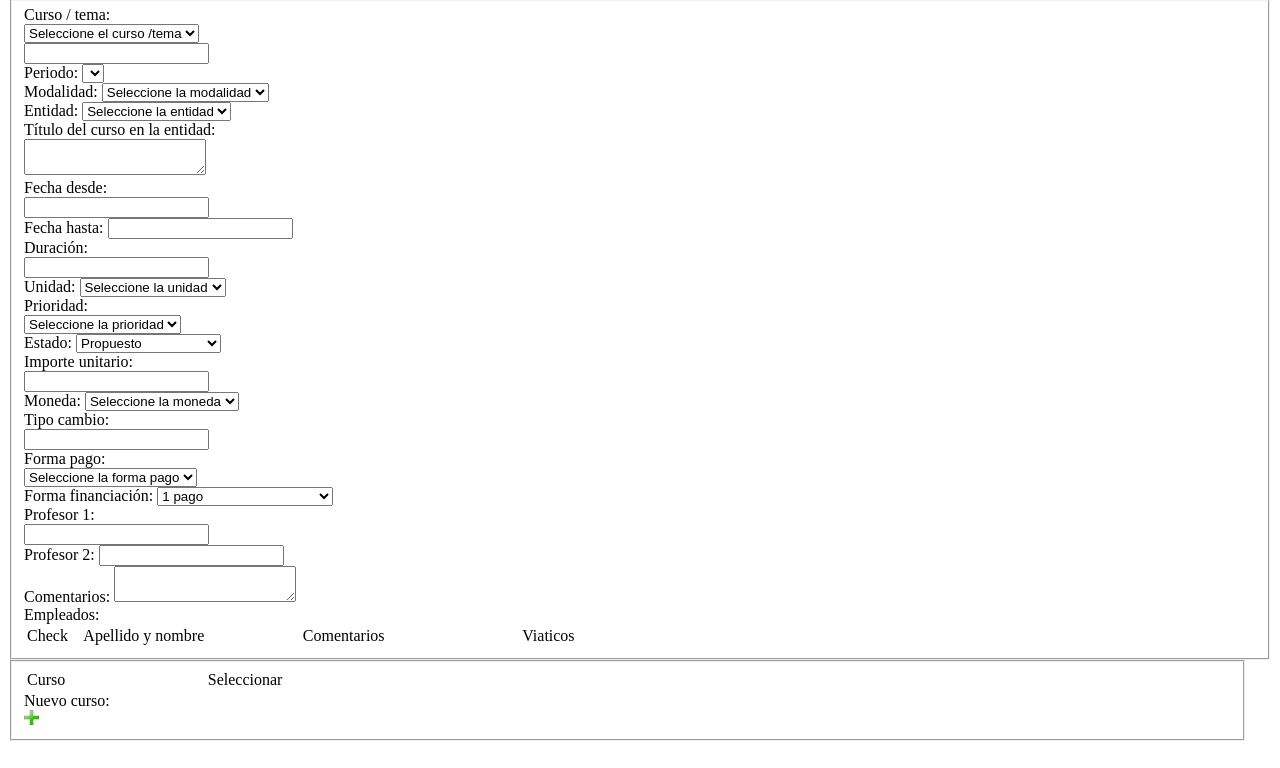
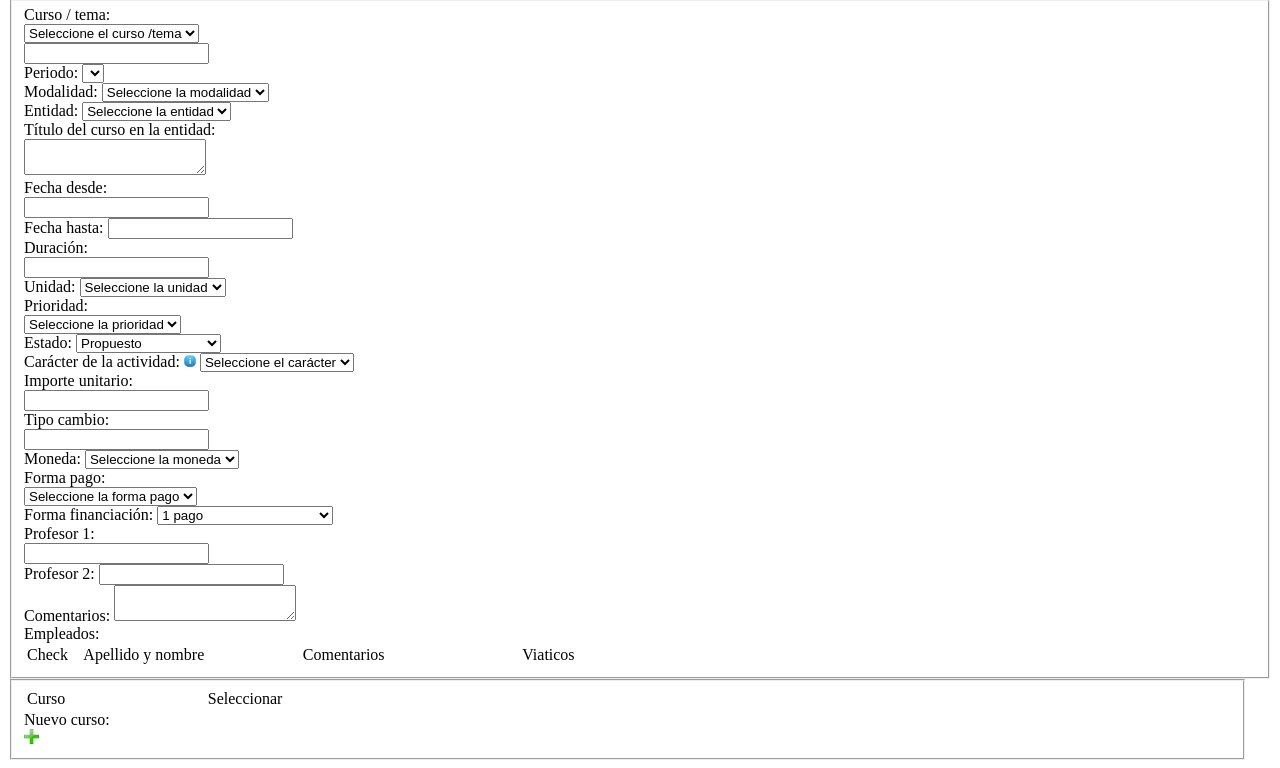
Before and after one commit to jampys/INNSA, a PHP site: page /INNSA/view/abmCap_plan.php in a window 1280 px wide. Shown: the part 138-906 px from the top of the page. Before the commit the page ends 879 px from the top, so only its background shows below. Run offline with PHP 8.4, Linux system fonts and the light colour scheme; the template is opened without the code that fills it, so the values that code supplies are empty.

Commit message:
se agrega campo caracter de la actividad en formulario de plan de capacitacion. Falta agregar el importe total

```diff
--- a/view/abmCap_plan.php
+++ b/view/abmCap_plan.php
@@ -565,6 +565,9 @@
                 estado:{
                     required: true
                 },
+                caracter_actividad:{
+                    required: true
+                },
                 importe: {
                     required: true,
                     number: true
@@ -596,6 +599,7 @@
                 unidad: "Seleccione la unidad",
                 prioridad: "Seleccione la prioridad",
                 estado: "Seleccione el estado",
+                caracter_actividad: "Seleccione el carácter de la actividad",
                 importe: "Ingrese el importe",
                 moneda: "Seleccione la moneda",
                 tipo_cambio: "Ingrese el tipo de cambio. Separe decimales con (.)",
@@ -864,18 +868,21 @@
                         <div class="sixteen_column section">
                             <div class="eight column">
                                 <div class="column_content">
-                                    <label>Importe unitario: </label><br/>
-                                    <input type="text" name="importe" id="importe"/>
+                                    <label>Carácter de la actividad: <img src="public/img/information-icon.png" width="12px" height="12px" title="
+                                    Abierta: Actividad abierta al público en general<br/>
+                                    Cerrada: Actividad organizada específicamente para la empresa solicitante
+                                    "></label>
+                                    <select name="caracter_actividad" id="caracter_actividad">
+                                        <option value="">Seleccione el carácter</option>
+                                        <option value="ABIERTA">Abierta</option>
+                                        <option value="CERRADA">Cerrada</option>
+                                    </select>
                                 </div>
                             </div>
                             <div class="eight column">
                                 <div class="column_content">
-                                    <label>Moneda: </label>
-                                    <select name="moneda" id="moneda">
-                                        <option value="">Seleccione la moneda</option>
-                                        <option value="$">$</option>
-                                        <option value="USD">USD</option>
-                                    </select>
+                                    <label>Importe unitario: </label><br/>
+                                    <input type="text" name="importe" id="importe"/>
                                 </div>
                             </div>
                         </div>
@@ -890,7 +897,12 @@
                             </div>
                             <div class="eight column">
                                 <div class="column_content">
-
+                                    <label>Moneda: </label>
+                                    <select name="moneda" id="moneda">
+                                        <option value="">Seleccione la moneda</option>
+                                        <option value="$">$</option>
+                                        <option value="USD">USD</option>
+                                    </select>
                                 </div>
                             </div>
                         </div>
--- a/view/menu.php
+++ b/view/menu.php
@@ -85,10 +85,11 @@
 
 
 
-            <li><a href="index.php?accion=vista_empleado">Cursos <?php
+            <!--<li><a href="index.php?accion=vista_empleado">Cursos <?php
                 $firstName=explode(" ", $_SESSION["USER_NOMBRE"]);
                 echo $firstName[0]; ?>
-            </a></li>
+            </a></li>-->
+            <li><a href="index.php?accion=vista_empleado">Mis cursos</a></li>
 
 
 
```
